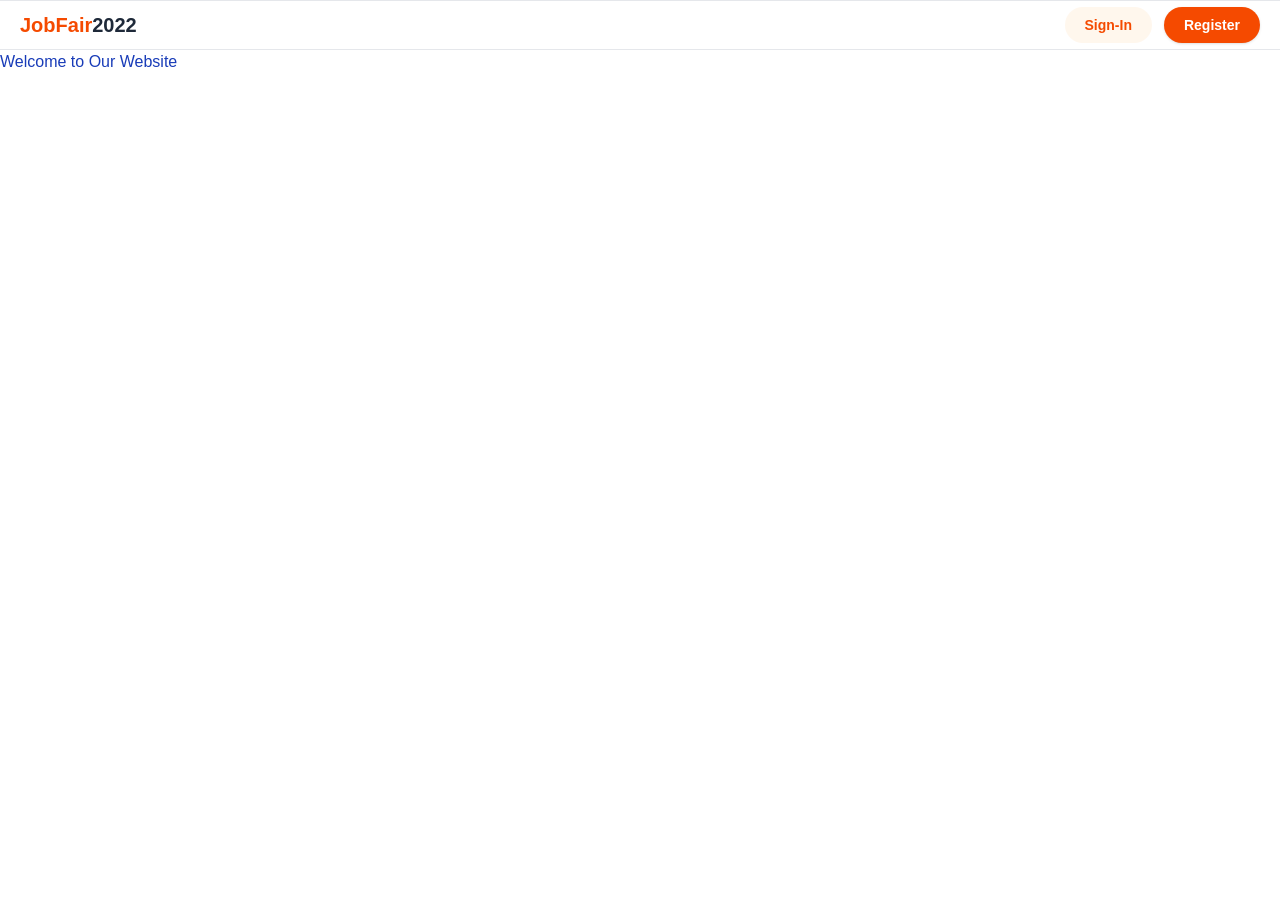
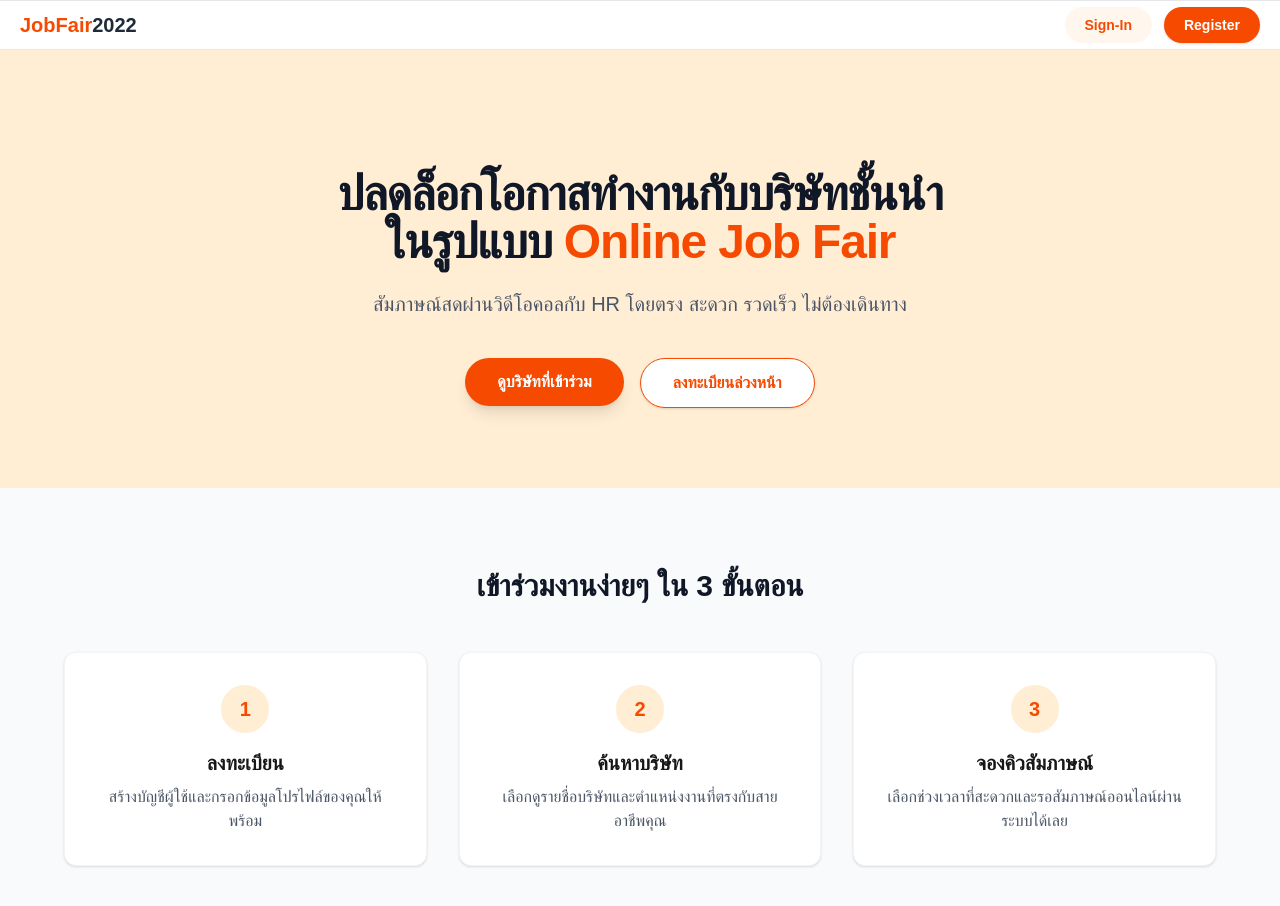
Before and after one commit to machi-cu-68-2/fe-project-68-dbraja, a Next.js app: page / in a window 1280 px wide. Shown: the top 906 px of the page. Before the commit the page ends 800 px from the top, so only its background shows below. Built offline with nearby package versions, Linux system fonts and the light colour scheme; no server answers.

Commit message:
Add Banner

```diff
--- a/src/components/Banner.tsx
+++ b/src/components/Banner.tsx
@@ -1,10 +1,55 @@
+import Link from "next/link";
+
 export default function Banner() {
     return (
-        <div>
+        <div className="min-h-screen bg-white">
+            <section className="bg-orange-100 !py-20 !px-4 text-center">
+                <div className="max-w-4xl !mx-auto !mt-10">
+                <h1 className="text-5xl font-extrabold text-gray-900 !mb-6 tracking-tight">
+                    ปลดล็อกโอกาสทำงานกับบริษัทชั้นนำ <br className="hidden md:block" /> ในรูปแบบ
+                    <span className="text-orange-600"> Online Job Fair</span>
+                </h1>
+                <p className="text-xl text-gray-600 !mb-10">
+                    สัมภาษณ์สดผ่านวิดีโอคอลกับ HR โดยตรง สะดวก รวดเร็ว ไม่ต้องเดินทาง
+                </p>
+                <div className="flex justify-center !gap-4">
+                    <Link href="/companies">
+                    <button className="bg-orange-600 text-white !px-8 !py-3 rounded-full font-semibold hover:bg-orange-700 transition shadow-lg">
+                        ดูบริษัทที่เข้าร่วม
+                    </button>
+                    </Link>
+                    <Link href="/register">
+                    <button className="bg-white text-orange-600 border border-orange-600 !px-8 !py-3 rounded-full font-semibold hover:bg-orange-50 transition shadow-sm">
+                        ลงทะเบียนล่วงหน้า
+                    </button>
+                    </Link>
+                </div>
+                </div>
+            </section>
+            <section className="!py-20 !px-4 bg-gray-50">
+                <div className="max-w-6xl !mx-auto text-center">
+                    <h2 className="text-3xl font-bold text-gray-900 !mb-12">เข้าร่วมงานง่ายๆ ใน 3 ขั้นตอน</h2>
+                    <div className="grid md:grid-cols-3 gap-8">
+                        <div className="bg-white !p-8 rounded-xl shadow-sm border border-gray-100">
+                        <div className="w-12 h-12 bg-orange-100 text-orange-600 rounded-full flex items-center justify-center text-xl font-bold !mx-auto !mb-4">1</div>
+                        <h3 className="text-xl font-semibold !mb-2">ลงทะเบียน</h3>
+                        <p className="text-gray-600">สร้างบัญชีผู้ใช้และกรอกข้อมูลโปรไฟล์ของคุณให้พร้อม</p>
+                        </div>
 
-            <div>
-                <h1 className="text-blue-800">Welcome to Our Website</h1>
-            </div>
+                        <div className="bg-white !p-8 rounded-xl shadow-sm border border-gray-100">
+                        <div className="w-12 h-12 bg-orange-100 text-orange-600 rounded-full flex items-center justify-center text-xl font-bold !mx-auto !mb-4">2</div>
+                        <h3 className="text-xl font-semibold !mb-2">ค้นหาบริษัท</h3>
+                        <p className="text-gray-600">เลือกดูรายชื่อบริษัทและตำแหน่งงานที่ตรงกับสายอาชีพคุณ</p>
+                        </div>
+
+                        <div className="bg-white !p-8 rounded-xl shadow-sm border border-gray-100">
+                        <div className="w-12 h-12 bg-orange-100 text-orange-600 rounded-full flex items-center justify-center text-xl font-bold !mx-auto !mb-4">3</div>
+                        <h3 className="text-xl font-semibold !mb-2">จองคิวสัมภาษณ์</h3>
+                        <p className="text-gray-600">เลือกช่วงเวลาที่สะดวกและรอสัมภาษณ์ออนไลน์ผ่านระบบได้เลย</p>
+                        </div>
+                    </div>
+                </div>
+            </section>
         </div>
     );
 }
```
